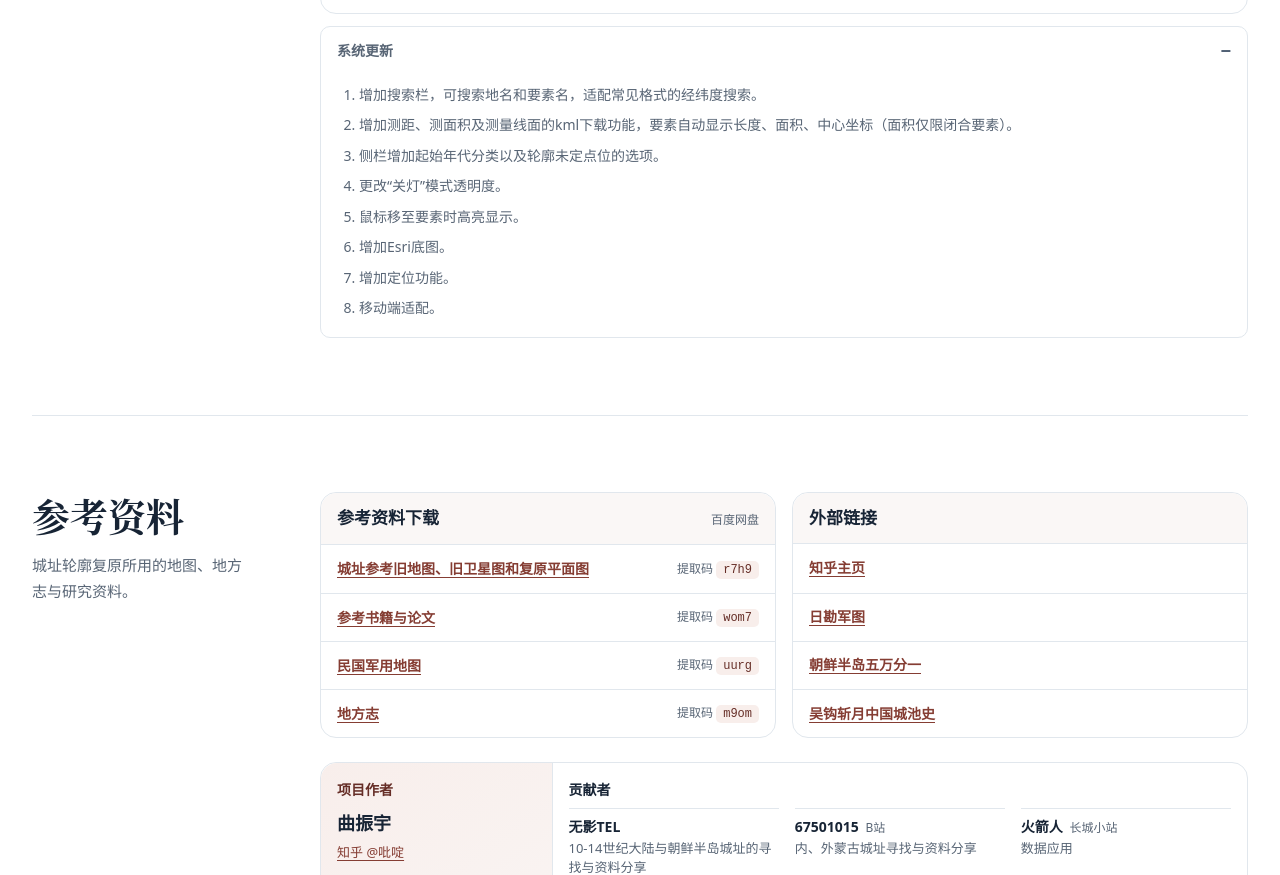
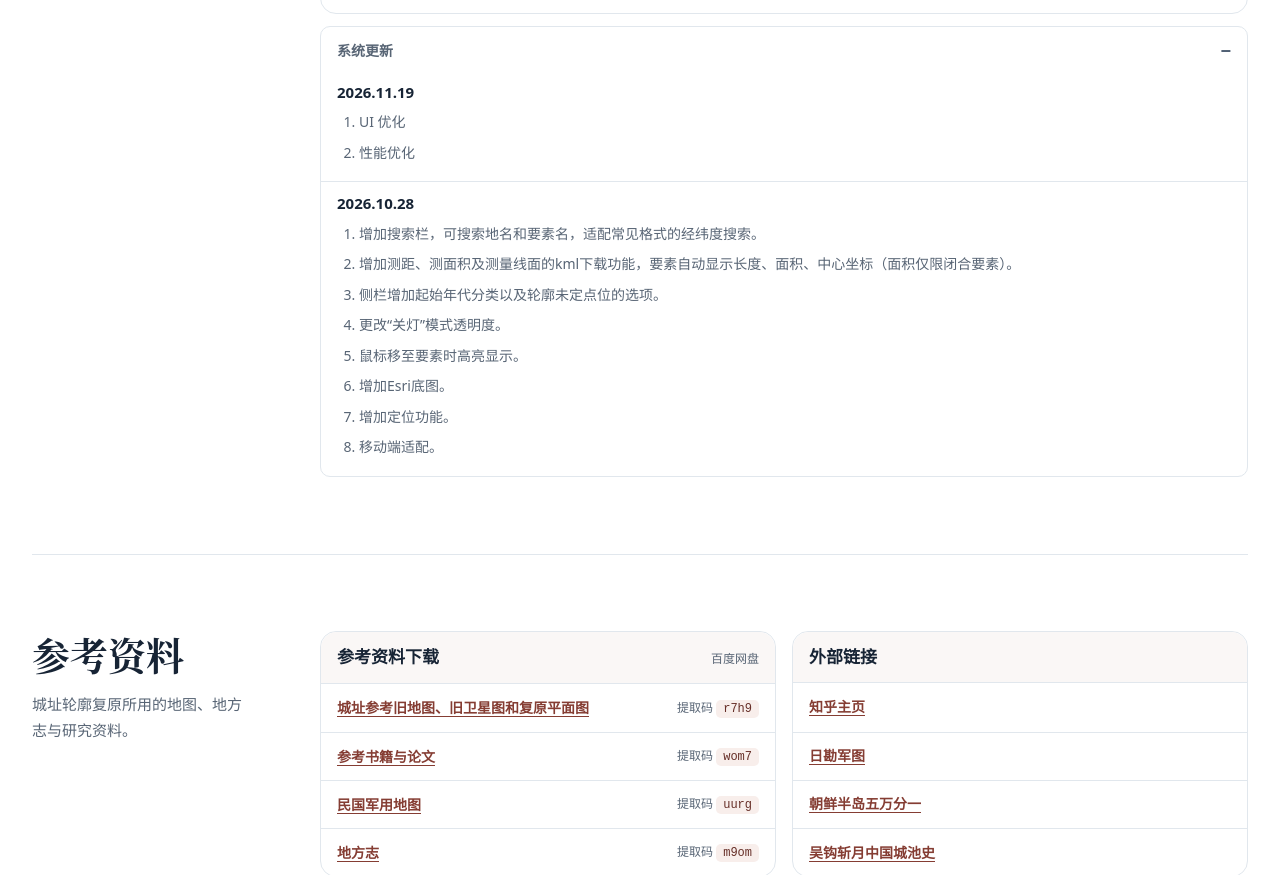
Before and after one commit to Pyrrolizidin1/city-wall-map, a plain HTML site: page index.html in a window 1280 px wide. Shown: the part 3183-4058 px from the top of the page. Drawn offline with Linux system fonts and the light colour scheme.

Commit message:
Record the UI and performance update

```diff
--- a/home.css
+++ b/home.css
@@ -331,6 +331,8 @@
 .home-system-updates summary span { color: var(--secondary); font-size: 18px; }
 .home-system-updates[open] .home-system-expand,
 .home-system-updates:not([open]) .home-system-collapse { display: none; }
+.home-system-updates h4 { padding: 8px 16px 0; }
+.home-system-updates ol + h4 { padding-top: 12px; border-top: 1px solid var(--border); }
 .home-system-updates ol { margin: 0; padding: 8px 16px 16px 38px; }
 .home-system-updates li + li { margin-top: 6px; }
 
--- a/index.html
+++ b/index.html
@@ -6,7 +6,7 @@
     <meta name="description" content="在卫星地图上查找城墙、环壕和历史城址，查阅起讫年代、测量数据与参考文献。">
     <title>城墙城址数据集</title>
     <link rel="stylesheet" href="design.css?v=4">
-    <link rel="stylesheet" href="home.css?v=6">
+    <link rel="stylesheet" href="home.css?v=7">
 </head>
 <body class="home-page">
     <header class="home-header">
@@ -181,6 +181,12 @@
                 </article>
                 <details class="home-system-updates" open>
                     <summary>系统更新 <span class="home-system-expand" aria-hidden="true">+</span><span class="home-system-collapse" aria-hidden="true">−</span></summary>
+                    <h4><time datetime="2026-11-19">2026.11.19</time></h4>
+                    <ol>
+                        <li>UI 优化</li>
+                        <li>性能优化</li>
+                    </ol>
+                    <h4>2026.10.28</h4>
                     <ol>
                         <li>增加搜索栏，可搜索地名和要素名，适配常见格式的经纬度搜索。</li>
                         <li>增加测距、测面积及测量线面的kml下载功能，要素自动显示长度、面积、中心坐标（面积仅限闭合要素）。</li>
```
